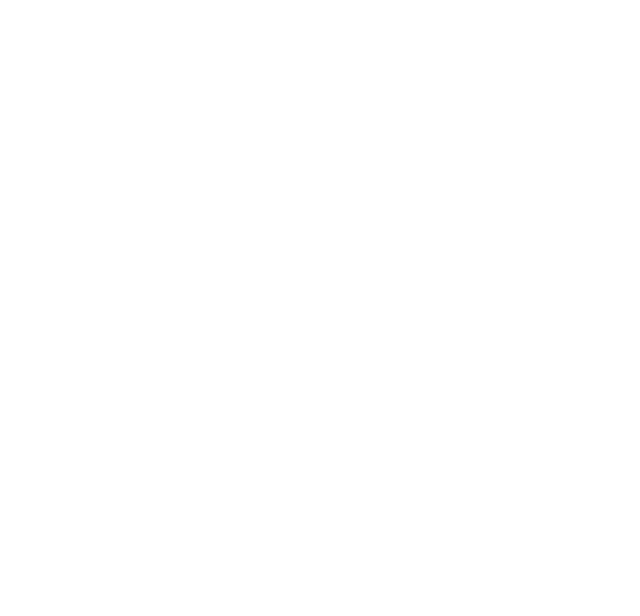
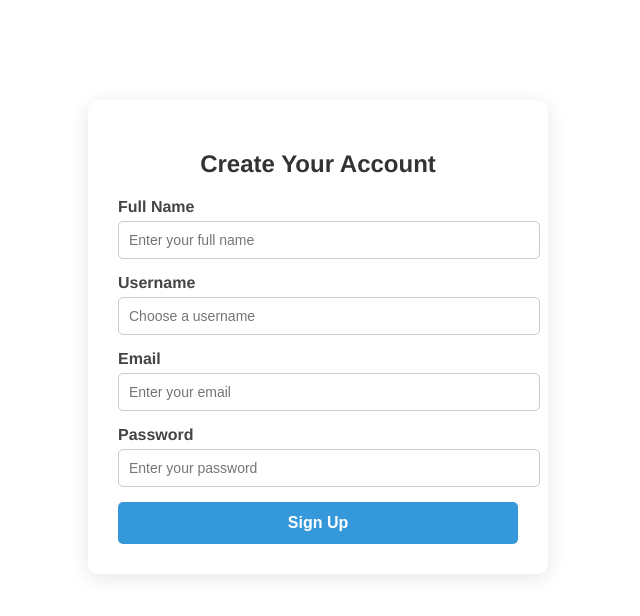
Before and after one commit to fidaakhon/fyp_frontend, a Vue app: page /signup in a window 1280 px wide. Before the commit this address had no page. Shown: the top 616 px of the page, without its empty margins (322-962 px from the left). Built offline with nearby package versions, Linux system fonts and the light colour scheme.

Commit message:
signup and signin pages added

```diff
--- a/src/App.vue
+++ b/src/App.vue
@@ -1,5 +1,4 @@
 <template>
-
   <RouterView />
 </template>
 
--- a/src/main.js
+++ b/src/main.js
@@ -5,13 +5,16 @@
 import MindMapFile from "./components/MindMapFile.vue";
 import FolderStructureComp from "./components/FolderStructureComp.vue";
 import { createPinia } from 'pinia';
+import SignupPage from "./pages/signup/SignupPage.vue";
+import SigninPage from "./pages/signin/SigninPage.vue";
 
 const router = createRouter({
     history: createWebHistory(),
     routes: [
         { path: '/mindMap/:id', component: MindMapFile },
         { path: '/', component: FolderStructureComp },
-
+        { path: '/signup', component: SignupPage },
+        { path: '/signin', component: SigninPage }
     ]
 });
 const pinia = createPinia();
--- /dev/null
+++ b/src/pages/signin/SigninPage.vue
@@ -0,0 +1,142 @@
+<template>
+    <div class="signin-container">
+      <h2 class="signin-title">Welcome Back</h2>
+      <form @submit.prevent="handleSignIn" class="signin-form">
+        <!-- Username Field -->
+        <div class="form-group">
+          <label for="username">Username</label>
+          <input
+            type="text"
+            id="username"
+            v-model="form.username"
+            placeholder="Enter your username"
+            required
+          />
+        </div>
+
+        <!-- Password Field -->
+        <div class="form-group">
+          <label for="password">Password</label>
+          <input
+            type="password"
+            id="password"
+            v-model="form.password"
+            placeholder="Enter your password"
+            required
+          />
+        </div>
+
+        <!-- Submit Button -->
+        <button type="submit" class="signin-btn">Sign In</button>
+
+        <!-- Additional Links -->
+        <div class="signin-links">
+          <a href="#">Forgot Password?</a>
+          <a href="/signup">Create an Account</a>
+        </div>
+      </form>
+    </div>
+  </template>
+
+  <script>
+  export default {
+    data() {
+      return {
+        form: {
+          username: '',
+          password: '',
+        },
+      };
+    },
+    methods: {
+      handleSignIn() {
+        // Handle sign-in logic here (e.g., form submission)
+        console.log('Sign-in form data:', this.form);
+      },
+    },
+  };
+  </script>
+
+  <style scoped>
+  /* Sign In Page Styling */
+  .signin-container {
+    width: 100%;
+    max-width: 400px;
+    margin: 100px auto;
+    background-color: #fff;
+    border-radius: 10px;
+    box-shadow: 0px 4px 20px rgba(0, 0, 0, 0.1);
+    padding: 30px;
+  }
+
+  .signin-title {
+    text-align: center;
+    font-size: 24px;
+    margin-bottom: 20px;
+    color: #333;
+  }
+
+  .signin-form {
+    display: flex;
+    flex-direction: column;
+  }
+
+  .form-group {
+    margin-bottom: 15px;
+  }
+
+  .form-group label {
+    display: block;
+    font-weight: 600;
+    margin-bottom: 5px;
+    color: #444;
+  }
+
+  .form-group input {
+    width: 100%;
+    padding: 10px;
+    border-radius: 5px;
+    border: 1px solid #ccc;
+    font-size: 14px;
+    transition: border-color 0.2s ease;
+  }
+
+  .form-group input:focus {
+    border-color: #3498db;
+    outline: none;
+  }
+
+  .signin-btn {
+    width: 100%;
+    background-color: #3498db;
+    color: white;
+    padding: 12px;
+    font-size: 16px;
+    font-weight: bold;
+    border: none;
+    border-radius: 5px;
+    cursor: pointer;
+    transition: background-color 0.3s ease;
+  }
+
+  .signin-btn:hover {
+    background-color: #2980b9;
+  }
+
+  .signin-links {
+    margin-top: 15px;
+    text-align: center;
+  }
+
+  .signin-links a {
+    color: #3498db;
+    font-size: 14px;
+    margin: 0 10px;
+    text-decoration: none;
+    transition: color 0.3s ease;
+  }
+
+  .signin-links a:hover {
+    color: #2980b9;
+  }
+  </style>
--- /dev/null
+++ b/src/pages/signup/SignupPage.vue
@@ -0,0 +1,154 @@
+<template>
+    <div class="signup-container">
+        <h2 class="signup-title">Create Your Account</h2>
+        <form @submit.prevent="handleSignup" class="signup-form">
+            <!-- Full Name Field -->
+            <div class="form-group">
+                <label for="fullName">Full Name</label>
+                <input type="text" id="fullName" v-model="form.fullName" placeholder="Enter your full name" required />
+            </div>
+
+            <!-- Username Field -->
+            <div class="form-group">
+                <label for="username">Username</label>
+                <input type="text" id="username" v-model="form.username" placeholder="Choose a username" required />
+            </div>
+
+            <!-- Email Field -->
+            <div class="form-group">
+                <label for="email">Email</label>
+                <input type="email" id="email" v-model="form.email" placeholder="Enter your email" required />
+            </div>
+
+            <!-- Password Field -->
+            <div class="form-group">
+                <label for="password">Password</label>
+                <input type="password" id="password" v-model="form.password" placeholder="Enter your password"
+                    required />
+            </div>
+
+            <!-- Submit Button -->
+            <button type="submit" class="signup-btn">Sign Up</button>
+        </form>
+    </div>
+</template>
+
+<script setup>
+import { ref } from 'vue';
+import { toast } from 'vue3-toastify';
+import 'vue3-toastify/dist/index.css';
+import { useRouter } from 'vue-router';
+
+// Use the useRouter function to access the router instance
+const router = useRouter();
+
+// Define reactive form data
+const form = ref({
+    fullName: '',
+    username: '',
+    email: '',
+    password: '',
+});
+
+// Define the handleSignup method
+const handleSignup = () => {
+    fetch('http://localhost:8000/api/v1/users/register', {
+        method: 'POST',
+        headers: {
+            'Content-Type': 'application/json',
+        },
+        body: JSON.stringify(form.value),
+    })
+        .then((response) => response.json())
+        .then((data) => {
+            // Redirect to the login page after successful signup
+            console.log('Signup response:', data);
+            if (data.success) {
+                toast(message || "Registered Succeddfully", {
+                    autoClose: 4000
+                })
+                router.push('/signin');
+            } else {
+                toast(message || "Something went wrong", {
+                    autoClose: 4000
+                })
+            }
+        })
+        .catch((error) => {
+            toast({
+                title: 'Signup Error',
+                body: 'An error occurred while creating your account. Please try again.',
+                type: 'error',
+            });
+            console.error('Signup error:', error);
+        });
+};
+</script>
+
+
+<style scoped>
+/* Signup Page Styling */
+.signup-container {
+    width: 100%;
+    max-width: 400px;
+    margin: 100px auto;
+    background-color: #fff;
+    border-radius: 10px;
+    box-shadow: 0px 4px 20px rgba(0, 0, 0, 0.1);
+    padding: 30px;
+}
+
+.signup-title {
+    text-align: center;
+    font-size: 24px;
+    margin-bottom: 20px;
+    color: #333;
+}
+
+.signup-form {
+    display: flex;
+    flex-direction: column;
+}
+
+.form-group {
+    margin-bottom: 15px;
+}
+
+.form-group label {
+    display: block;
+    font-weight: 600;
+    margin-bottom: 5px;
+    color: #444;
+}
+
+.form-group input {
+    width: 100%;
+    padding: 10px;
+    border-radius: 5px;
+    border: 1px solid #ccc;
+    font-size: 14px;
+    transition: border-color 0.2s ease;
+}
+
+.form-group input:focus {
+    border-color: #3498db;
+    outline: none;
+}
+
+.signup-btn {
+    width: 100%;
+    background-color: #3498db;
+    color: white;
+    padding: 12px;
+    font-size: 16px;
+    font-weight: bold;
+    border: none;
+    border-radius: 5px;
+    cursor: pointer;
+    transition: background-color 0.3s ease;
+}
+
+.signup-btn:hover {
+    background-color: #2980b9;
+}
+</style>
```
